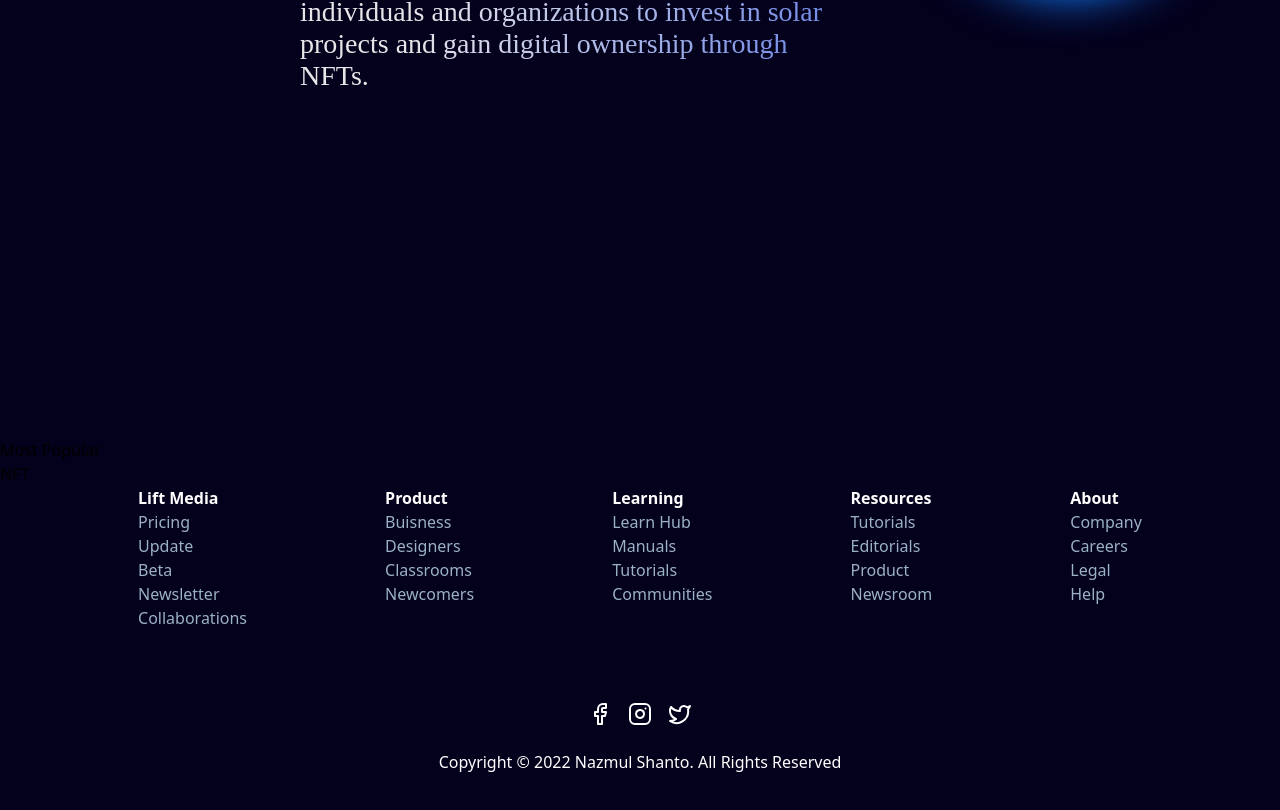
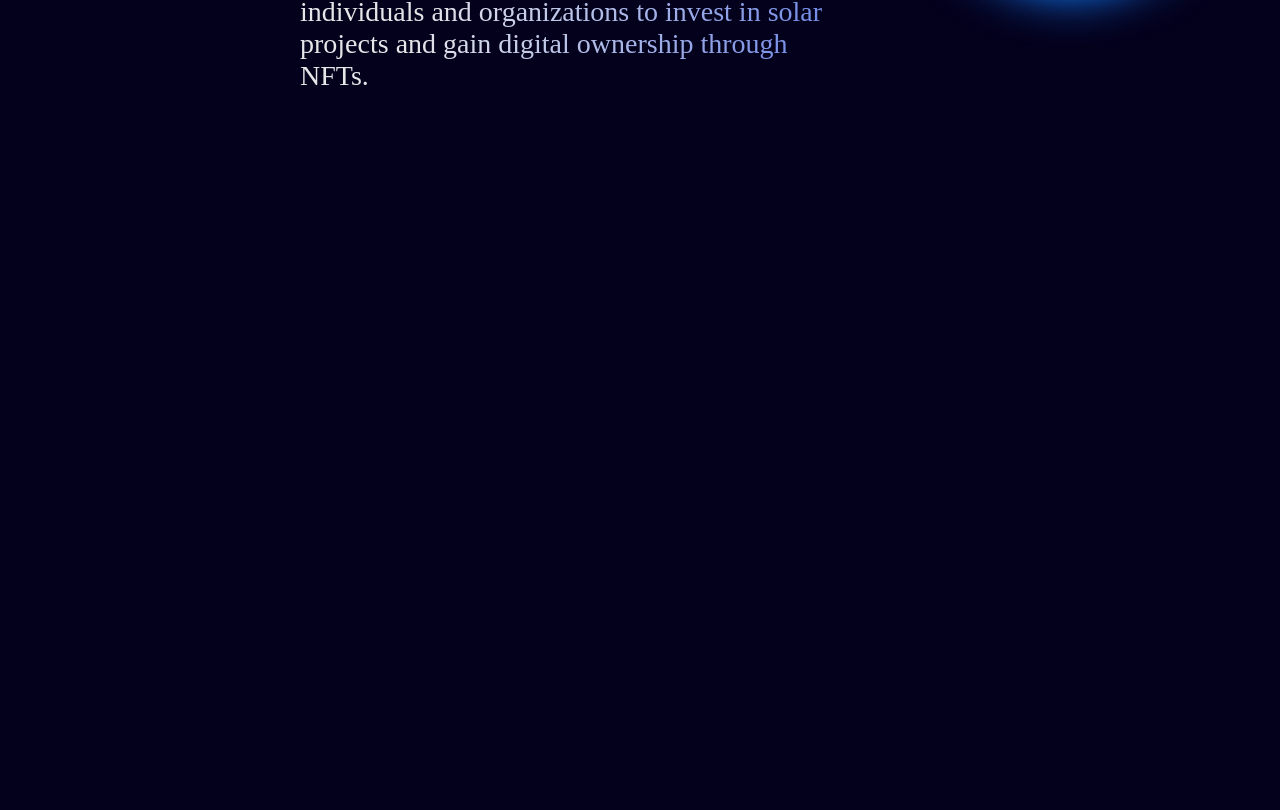
Before and after one commit to MuKulsoop/Carbonexis, a React (Vite) app: page / in a window 1280 px wide. Shown: the part 474-1284 px from the top of the page. Before the commit the page ends 1248 px from the top, so only its background shows below. Built offline with nearby package versions, Linux system fonts and the light colour scheme.

Commit message:
Modified Hero Section

```diff
--- a/src/Components/Hero.css
+++ b/src/Components/Hero.css
@@ -1,11 +1,10 @@
 .Hero {
   background-color: #04011c;
-  height: 100vh;
+  height: 200vh;
   color: white;
   display: flex;
   justify-content: space-around;
   flex-direction: row;
-
   align-items: start;
 }
 .Heading {
@@ -31,7 +30,6 @@
   -webkit-background-clip: text;
   -webkit-text-fill-color: transparent;
 }
-
 .Heading2 {
   margin: 100px 0px 0px 300px;
   line-height: normal;
@@ -56,9 +54,11 @@
   -webkit-text-fill-color: transparent;
 }
 
-.Earth
-{
+.Earth {
+  margin-right: 100px;
   max-width: 100%;
   max-height: fit-content;
-
 }
+.NFT {
+  color: aqua;
+}
--- a/src/Components/Hero.jsx
+++ b/src/Components/Hero.jsx
@@ -6,33 +6,31 @@
     <>
       <main>
         <div className="Hero">
-
-         <div> <p className="Heading">
+          <div>
+            {" "}
+            <p className="Heading">
               Empowering Communities through Shared Solar Investment: A
               Blockchain-Based Sustainable Platform
             </p>
             <br></br>
-
             <p className="Heading2">
               A community solar sharing platform that enables individuals and
               organizations to invest in solar projects and gain digital
               ownership through NFTs.
             </p>
           </div>
-         <div> <img className="Earth " src="Planet Earth.png" alt="" />
+          <div>
+            {" "}
+            <img className="Earth " src="Planet Earth.png" alt="" />
             <img src="" alt="" />
             <img src="" alt="" />
             <img src="" alt="" />
             <img src="" alt="" />
           </div>
+
+
         </div>
 
-
-          <div className="NFT">
-            <h3 className="popular">Most Popular</h3>
-            <h3 className="NFT">NFT</h3>
-
-        </div>
       </main>
     </>
   );
```
Lines whose indentation alone changed are shown as unchanged.
